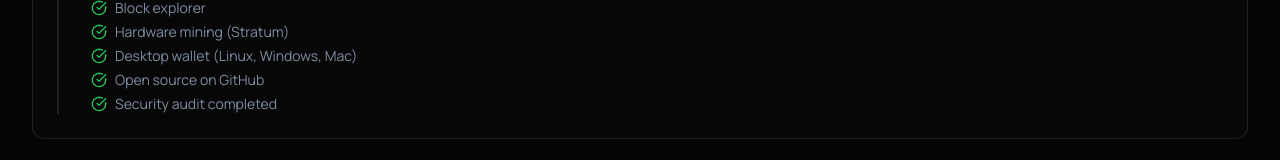
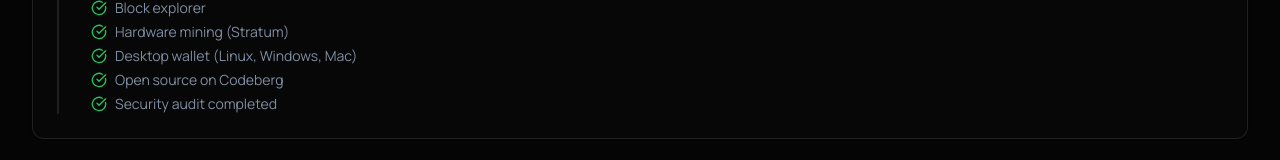
Before and after one commit to Bricscoin2026/Bricscoin, a React (Create React App) app in the folder frontend/: page /about in a window 1280 px wide. Shown: the part 2231-2391 px from the top of the page. Built offline with nearby package versions, Linux system fonts and the light colour scheme; no server answers; a web font is replaced by a local one.

Commit message:
auto-commit for 3cbc90e1-2655-4fa0-823d-5e32ee2012fd

```diff
--- a/frontend/src/pages/About.jsx
+++ b/frontend/src/pages/About.jsx
@@ -36,7 +36,7 @@ export default function About() {
   }, []);
 
   const roadmapItems = [
-    { phase: "January 2026", status: "done", items: ["Mainnet launch", "Web wallet with instant transactions", "Block explorer", "Hardware mining (Stratum)", "Desktop wallet (Linux, Windows, Mac)", "Open source on GitHub", "Security audit completed"] },
+    { phase: "January 2026", status: "done", items: ["Mainnet launch", "Web wallet with instant transactions", "Block explorer", "Hardware mining (Stratum)", "Desktop wallet (Linux, Windows, Mac)", "Open source on Codeberg", "Security audit completed"] },
   ];
 
   return (
```
